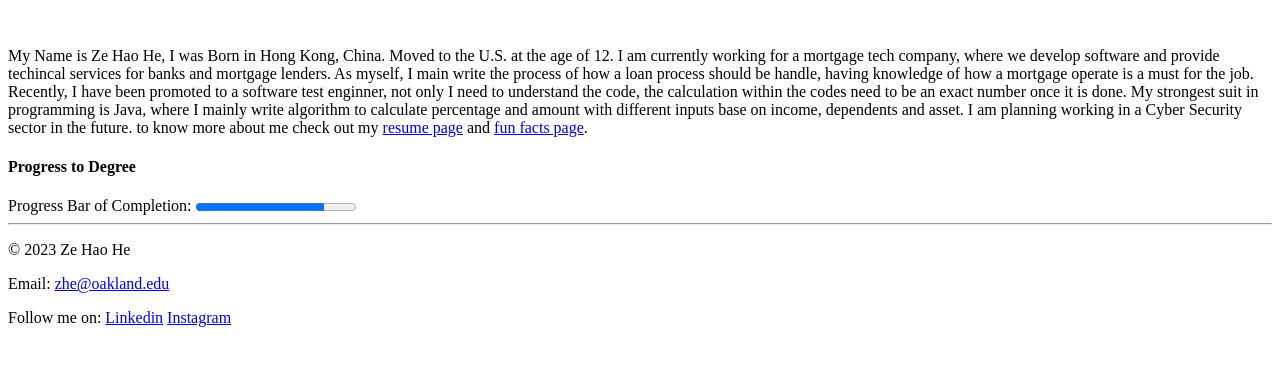
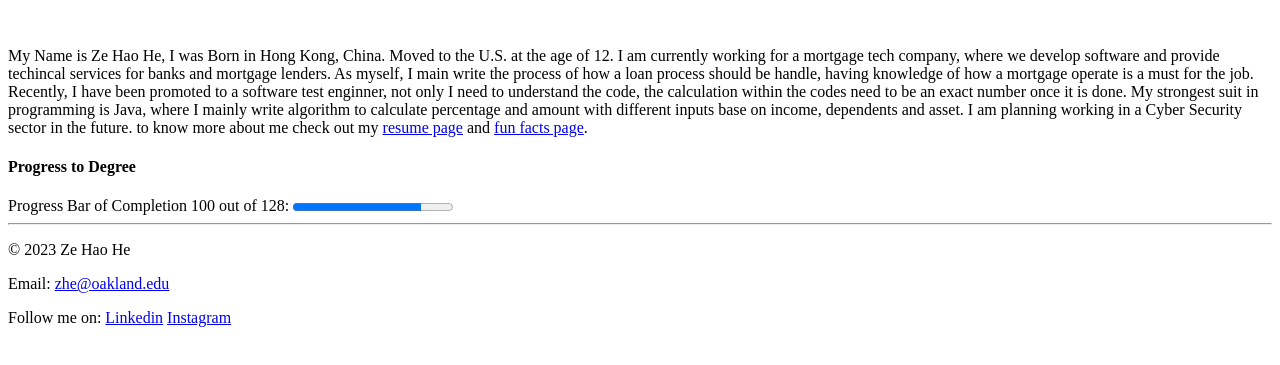
Before and after one commit to 1Ruv/He_hw1TH_csi3150_fs2023, a plain HTML site: page index.html in a window 1280 px wide. Shown: the part 357-722 px from the top of the page. Drawn offline with Linux system fonts and the light colour scheme.

Commit message:
Functional Code with Comments

```diff
--- a/index.html
+++ b/index.html
@@ -10,7 +10,7 @@
     <h1>Ze Hao He</h1>
   </div>
 <body>
-
+<!-- The Navigation Menu with each of the selection points it would go back and forth-->
   <div class="navContainer">
     <nav>
       <a href="./index.html">Home</a>
@@ -19,6 +19,7 @@
     </nav>
   </div>
   <br />
+  <!-- The image of myself -->
   <div>
     <img
       src="../img/IMG_1756.jpg"
@@ -29,7 +30,7 @@
     <p>"The cycle of life continues"</p>
   </div>
   <br />
-  <div></div>
+  <!-- Short Descripition of myself -->
   <p>
     My Name is Ze Hao He, I was Born in Hong Kong, China. Moved to the U.S. at
     the age of 12. I am currently working for a mortgage tech company, where we
@@ -45,9 +46,10 @@
     <a href="./He_portfolio_website/my_resume.html">resume page</a> and
     <a href="./He_portfolio_website/my_fun_facts.html">fun facts page</a>.
   </p>
+  <!-- Using the Pregress Bar Tag to make the it is label -->
   <div>
     <h4>Progress to Degree</h4>
-    <label for="Bar1">Progress Bar of Completion:</label>
+    <label for="Bar1">Progress Bar of Completion 100 out of 128:</label>
     <progress
       id="Progress bar"
       value="80"
@@ -58,6 +60,7 @@
     </body>
   </div>
   <hr>
+  <!-- Setting the Footer that only shows at the bottom of the page -->
   <footer>
     <p>&copy; 2023 Ze Hao He</p>
     <p>Email: <a href="mailto:zhe@oakland.edu">zhe@oakland.edu</a></a></p>
```
Also changed, not shown: He_portfolio_website/my_fun_facts.html (+5 -0 lines), He_portfolio_website/my_resume.html (+4 -0 lines).
